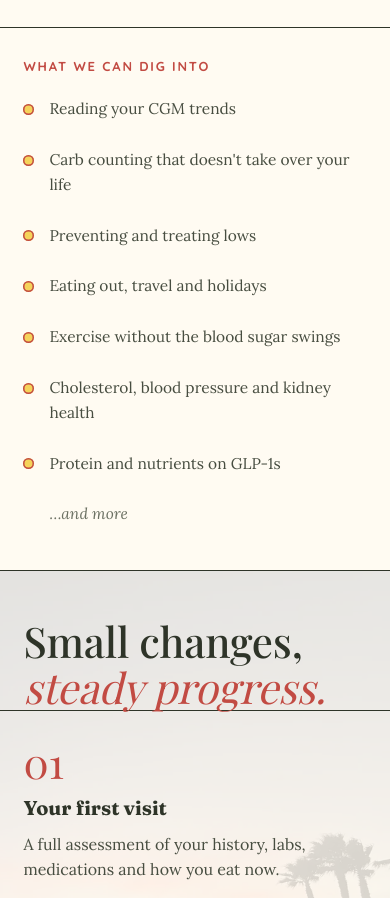
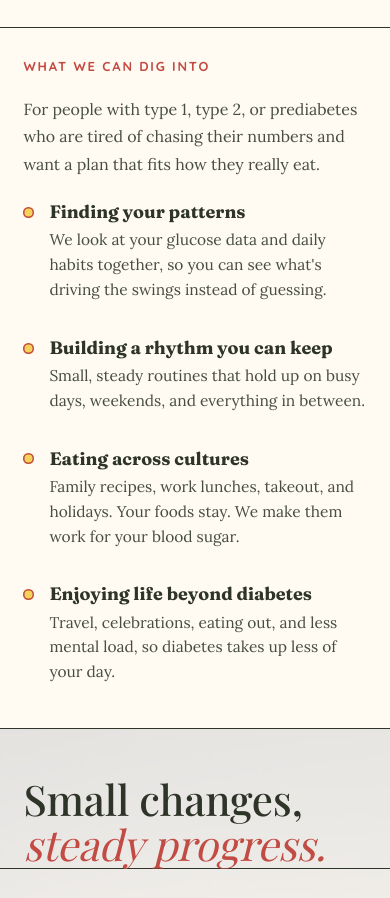
Before and after one commit to symphoneats/diabetesrdn, a plain HTML site: page index.html in a window 390 px wide. Shown: the part 3280-4178 px from the top of the page. Drawn offline with nearby package versions, Linux system fonts and the light colour scheme; a web font is replaced by a local one.

Commit message:
Enhance index.html with meta tags and content updates
Updated the HTML structure and added Open Graph and Twitter meta tags for improved SEO and social media sharing.

```diff
--- a/index.html
+++ b/index.html
@@ -5,6 +5,21 @@
 <meta name="viewport" content="width=device-width, initial-scale=1, viewport-fit=cover">
 <title>DiabetesRDN | Diabetes nutrition care with Katherine Chen, MS, RD, CDCES</title>
 <meta name="description" content="Diabetes nutrition care from Katherine Chen, MS, RD, CDCES, serving Pasadena, Los Angeles County and Santa Barbara. Type 1, type 2, prediabetes, pumps, CGMs and GLP-1 medications.">
+<!-- link previews (texts, social media, email) -->
+<meta property="og:type" content="website">
+<meta property="og:site_name" content="DiabetesRDN">
+<meta property="og:url" content="https://diabetesrdn.com/">
+<meta property="og:title" content="DiabetesRDN | Diabetes nutrition care with Katherine Chen, MS, RD, CDCES">
+<meta property="og:description" content="Steadier blood sugar, with food you actually like. Diabetes nutrition care in Pasadena, LA County and Santa Barbara, in person and by telehealth.">
+<meta property="og:image" content="https://diabetesrdn.com/images/share-preview.jpg">
+<meta property="og:image:width" content="1200">
+<meta property="og:image:height" content="630">
+<meta property="og:image:alt" content="DiabetesRDN: Steadier blood sugar, with food you actually like. Katherine Chen, MS, RD, CDCES.">
+<meta name="twitter:card" content="summary_large_image">
+<meta name="twitter:title" content="DiabetesRDN | Diabetes nutrition care with Katherine Chen, MS, RD, CDCES">
+<meta name="twitter:description" content="Steadier blood sugar, with food you actually like. Diabetes nutrition care in Pasadena, LA County and Santa Barbara, in person and by telehealth.">
+<meta name="twitter:image" content="https://diabetesrdn.com/images/share-preview.jpg">
+<link rel="canonical" href="https://diabetesrdn.com/">
 <link rel="preconnect" href="https://fonts.googleapis.com">
 <link rel="preconnect" href="https://fonts.gstatic.com" crossorigin>
 <link href="https://fonts.googleapis.com/css2?family=Playfair+Display:ital,wght@0,400;0,500;0,600;1,400;1,500&family=Borel&family=Fraunces:opsz,wght,SOFT,WONK@9..144,500..900,0..100,0..1&family=Lora:ital,wght@0,400;0,500;0,600;1,400&family=Quicksand:wght@400;500;600;700&display=swap" rel="stylesheet">
@@ -518,6 +533,13 @@ body.panels[data-at="rates"] .dots button{color:var(--price-ink)}
 .hero .cta-row{justify-content:center}
 .hero-bg::after{background:radial-gradient(ellipse 70% 80% at 50% 50%,color-mix(in srgb,var(--paper) 92%,transparent) 0%,color-mix(in srgb,var(--paper) 80%,transparent) 55%,color-mix(in srgb,var(--paper) 55%,transparent) 100%) !important}
 .hero-copy .display em{display:block}
+
+
+/* What we can dig into: titled list */
+.topics-detailed{gap:20px}
+.topics-detailed li strong{display:block;font-family:var(--cooper,var(--serif));font-variation-settings:"SOFT" 100,"WONK" 0,"opsz" 48;font-weight:700;font-size:clamp(18px,1.4vw,21px);line-height:1.3;color:var(--ink);margin-bottom:4px}
+.topics-detailed li span{display:block}
+.topics-detailed li::before{top:.45em}
 </style>
 </head>
 <body>
@@ -599,15 +621,12 @@ body.panels[data-at="rates"] .dots button{color:var(--price-ink)}
       </div>
       <div>
         <span class="eyebrow rv" style="--d:1">What we can dig into</span>
-        <ul class="list topics rv" style="--d:2">
-          <li>Reading your CGM trends</li>
-          <li>Carb counting that doesn't take over your life</li>
-          <li>Preventing and treating lows</li>
-          <li>Eating out, travel and holidays</li>
-          <li>Exercise without the blood sugar swings</li>
-          <li>Cholesterol, blood pressure and kidney health</li>
-          <li>Protein and nutrients on GLP-1s</li>
-          <li class="more">…and more</li>
+<p class="copy topics-intro rv" style="--d:2">For people with type 1, type 2, or prediabetes who are tired of chasing their numbers and want a plan that fits how they really eat.</p>
+        <ul class="list topics topics-detailed rv" style="--d:3">
+          <li><strong>Finding your patterns</strong><span>We look at your glucose data and daily habits together, so you can see what's driving the swings instead of guessing.</span></li>
+          <li><strong>Building a rhythm you can keep</strong><span>Small, steady routines that hold up on busy days, weekends, and everything in between.</span></li>
+          <li><strong>Eating across cultures</strong><span>Family recipes, work lunches, takeout, and holidays. Your foods stay. We make them work for your blood sugar.</span></li>
+          <li><strong>Enjoying life beyond diabetes</strong><span>Travel, celebrations, eating out, and less mental load, so diabetes takes up less of your day.</span></li>
         </ul>
       </div>
     </div>
```
